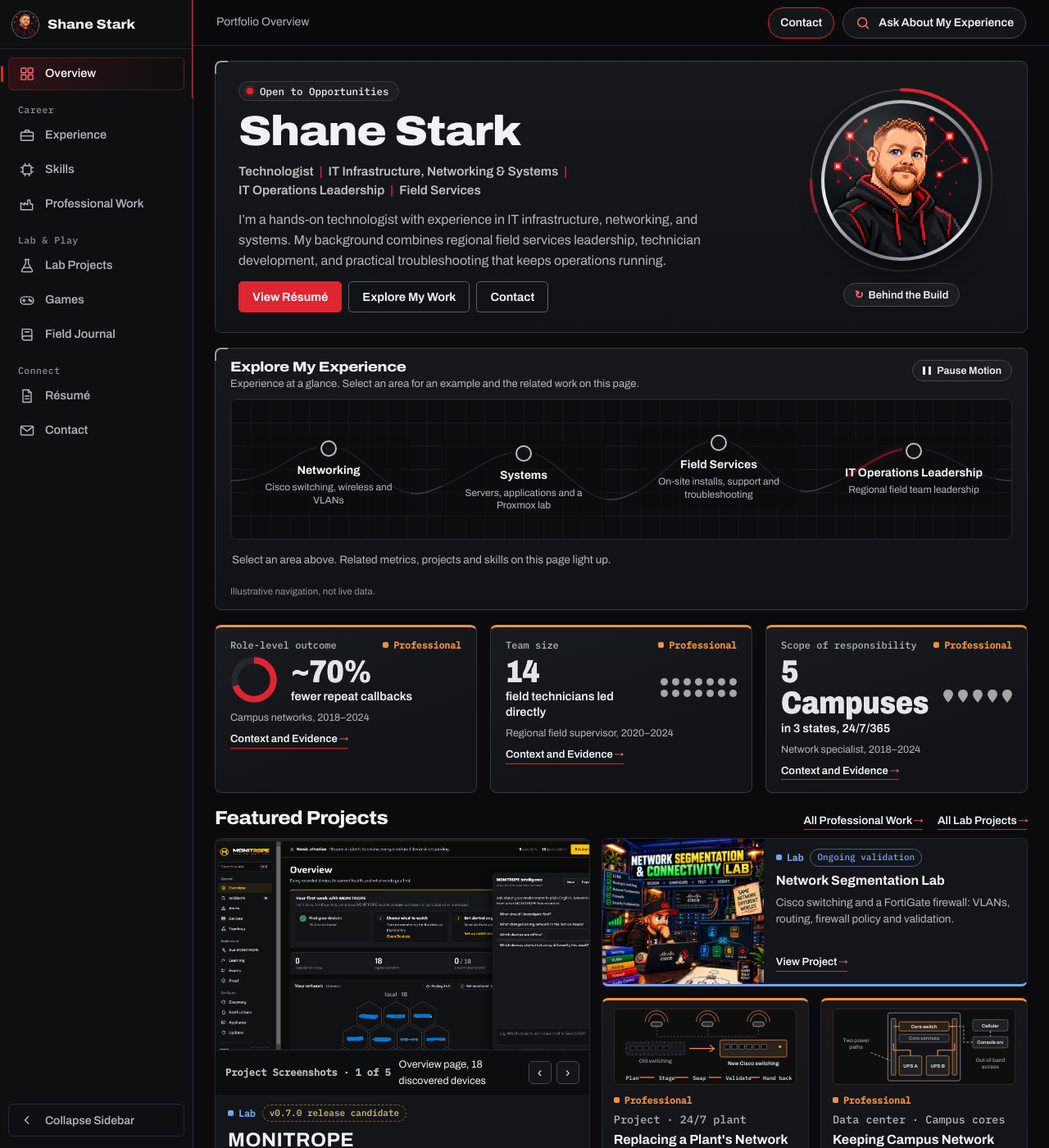
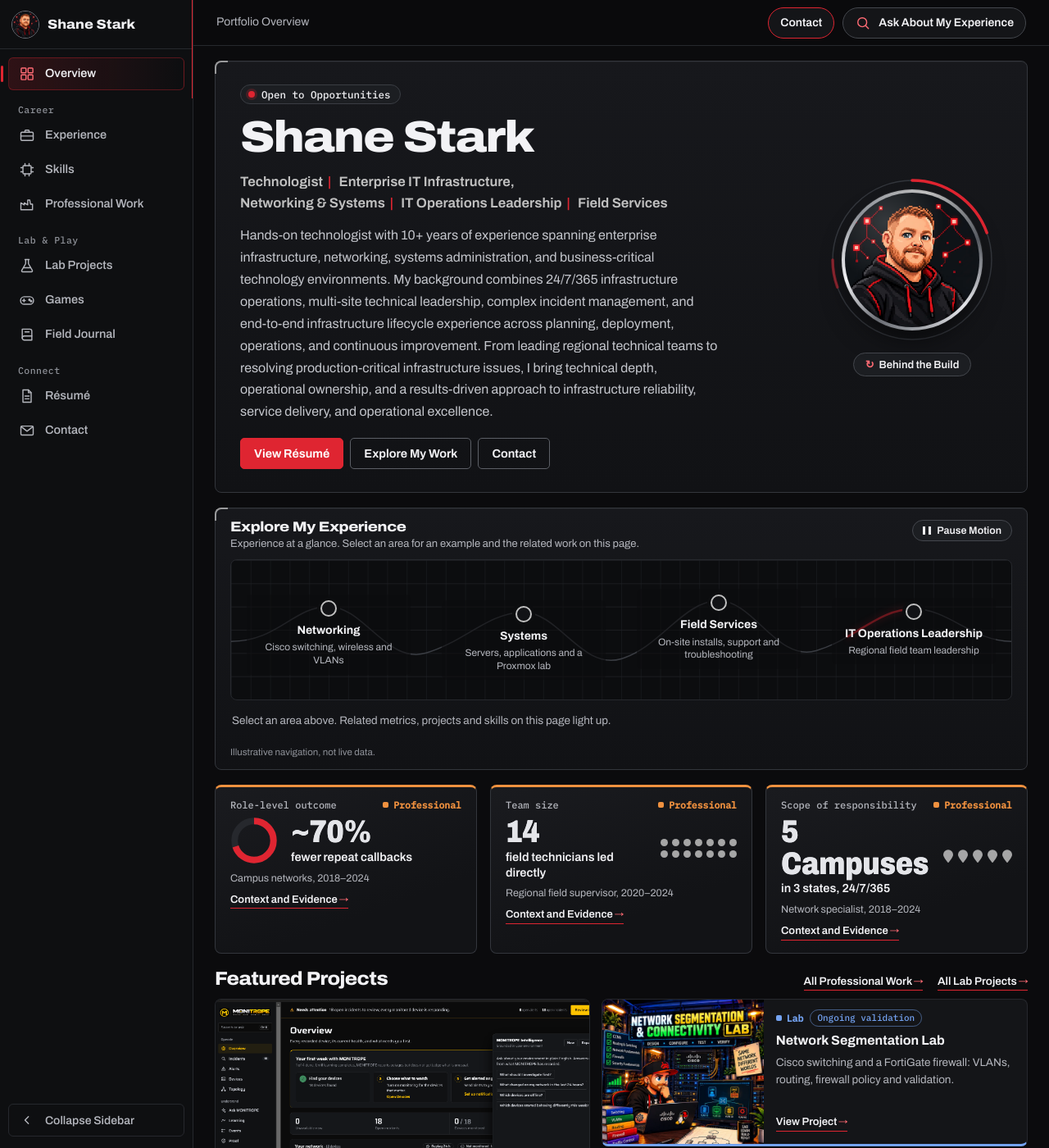
Before and after one commit to smykals/smykals.github.io, a Jekyll site: the page built from index.html, in a window 1280 px wide and 1400 px high. Shown: the whole window at 82% size. Built offline with Jekyll 4.4.1, drawn with Linux system fonts in a browser that asks for light colours.

Commit message:
Hero: enterprise positioning, fuller introduction, smaller avatar
- Headline now reads Technologist | Enterprise IT Infrastructure,
  Networking & Systems | IT Operations Leadership | Field Services.
  Phrases never split and each separator stays with the phrase before
  it, so lines wrap cleanly at every width.
- Introduction replaced with the owner-supplied text; page title and
  descriptions follow it. No OT engineering claim.
- Hierarchy: name, headline, introduction, actions, then avatar. Larger
  name, stronger headline, 64ch introduction at 1.68 line height.
- Avatar unchanged in appearance, about 12% smaller on desktop
  (ring 230 to 202px, portrait 196 to 172px), scaled for laptop and
  phone; ring accent brightens subtly on hover outside reduced motion.
- Behind the Build keeps its quote, link and toggle; the note is
  restyled, and on phones it opens as a readable card beside the
  portrait instead of inside a small circle.
- Homepage grid column is capped at the viewport, fixing an 8px
  sideways scroll at 320px.

Co-Authored-By: Claude Opus 5.5 <noreply@anthropic.com>

```diff
--- a/assets/css/workspace.css
+++ b/assets/css/workspace.css
@@ -974,3 +974,65 @@ body[data-pick] .kpis [data-cap]:not(.pick-on), body[data-pick] .featured [data-
   .ex-node { max-width: none; margin: 0; }
   .ex-node span { grid-column: 2; min-width: 0; }
 }
+
+/* Revision 9: hero hierarchy (name > headline > introduction > actions > avatar) ------------- */
+.home .intro { grid-template-columns: minmax(0, 1fr) auto; gap: 32px; padding: 28px 30px; align-items: center; }
+.intro-text { gap: 14px; }
+.home .intro h1 { font-size: clamp(38px, 4.2vw, 58px); letter-spacing: -.03em; }
+.home .position { font-size: clamp(15px, 1.3vw, 17.5px); font-weight: 650; line-height: 1.55; max-width: 60ch; color: var(--silver); text-wrap: balance; }
+.home .position .phrase { color: var(--silver); margin: 0; }
+.home .position .sep { margin: 0 6px; }
+.home .intro .lede { font-size: 16px; line-height: 1.68; max-width: 64ch; color: #C4C6CC; text-wrap: pretty; }
+.home .intro .actions { margin-top: 4px; }
+
+/* Avatar about 12% smaller on desktop; same ring, frame and red accents */
+.portrait { width: 220px; gap: 12px; }
+.flip { width: 202px; height: 202px; }
+.p-face { width: 172px; height: 172px; }
+.flip-back { padding: 24px 22px; gap: 7px; }
+.home .flip-back h2 { font-size: 14px; color: var(--red-ink); letter-spacing: .02em; }
+.flip-back p { font-size: 13px; line-height: 1.5; }
+.flip-back .p-link { font-size: 12.5px; }
+.build-cue { padding: 6px 14px; }
+.build-cue:focus-visible { outline: 3px solid var(--red); outline-offset: 3px; }
+@media (prefers-reduced-motion: no-preference) {
+  .p-arc { transition: stroke-width .3s ease; }
+  .portrait:hover .p-arc, .build-cue:focus-visible ~ .flip .p-arc { stroke-width: 4.5; }
+}
+
+@media (max-width: 1100px) {
+  .home .intro { gap: 24px; padding: 24px; }
+  .portrait { width: 196px; }
+  .flip { width: 180px; height: 180px; }
+  .p-face { width: 152px; height: 152px; }
+  .flip-back { padding: 20px 18px; }
+  .flip-back p { font-size: 12.5px; }
+}
+
+/* Phones and small tablets: the portrait sits after the actions, and Behind the Build opens
+   as a readable card beside it instead of inside a small circle. */
+@media (max-width: 860px) {
+  .home .intro { grid-template-columns: minmax(0, 1fr); padding: 20px 18px; gap: 18px; }
+  .portrait { width: 100%; display: grid; grid-template-columns: auto minmax(0, 1fr); grid-template-rows: auto auto; column-gap: 16px; row-gap: 8px; align-items: center; justify-items: start; }
+  .flip { display: contents; perspective: none; }
+  .flip-front { position: relative; inset: auto; width: 128px; height: 128px; grid-column: 1; grid-row: 1 / span 2; transform: none !important; }
+  .p-face { width: 108px; height: 108px; padding: 3px; }
+  .flip-back { position: relative; inset: auto; grid-column: 2; grid-row: 1; transform: none !important; border-radius: 10px; text-align: left; justify-items: start; padding: 12px 14px; gap: 5px; box-shadow: none; display: none; }
+  .home .flip-back h2 { font-size: 13.5px; }
+  .flip-back p { font-size: 13.5px; }
+  .flip-back .p-link { font-size: 13px; }
+  .portrait.flipped .flip-back { display: grid; }
+  .portrait:hover .flip-back, .portrait:focus-within .flip-back { display: none; }
+  .portrait.flipped:hover .flip-back, .portrait.flipped:focus-within .flip-back { display: grid; }
+  .build-cue { grid-column: 2; grid-row: 2; justify-self: start; min-height: 40px; }
+  .portrait:not(.flipped) .build-cue { grid-row: 1 / span 2; align-self: center; }
+}
+
+/* The page grid's single column never grows past the viewport (fixes 8px sideways scroll at 320px). */
+.home main { grid-template-columns: minmax(0, 1fr); }
+@media (max-width: 640px) {
+  .home .intro h1 { font-size: 34px; }
+  .home .position { font-size: 15px; }
+  .home .intro .lede { font-size: 15.5px; line-height: 1.6; }
+  .intro-text { gap: 12px; }
+}
--- a/index.html
+++ b/index.html
@@ -6,10 +6,10 @@ layout: null
 <head>
 <meta charset="utf-8">
 <meta name="viewport" content="width=device-width, initial-scale=1">
-<title>Shane Stark | Technologist: IT Infrastructure, Networking &amp; Systems</title>
-<meta name="description" content="Shane Stark is a hands-on technologist with experience in IT infrastructure, networking and systems, regional field services leadership, technician development and practical troubleshooting.">
-<meta property="og:title" content="Shane Stark | Technologist: IT Infrastructure, Networking &amp; Systems">
-<meta property="og:description" content="Shane Stark is a hands-on technologist with experience in IT infrastructure, networking and systems, regional field services leadership, technician development and practical troubleshooting.">
+<title>Shane Stark | Technologist: Enterprise IT Infrastructure, Networking &amp; Systems</title>
+<meta name="description" content="Shane Stark is a hands-on technologist with 10+ years across enterprise infrastructure, networking and systems administration, 24/7/365 infrastructure operations, multi-site technical leadership and field services.">
+<meta property="og:title" content="Shane Stark | Technologist: Enterprise IT Infrastructure, Networking &amp; Systems">
+<meta property="og:description" content="Shane Stark is a hands-on technologist with 10+ years across enterprise infrastructure, networking and systems administration, 24/7/365 infrastructure operations, multi-site technical leadership and field services.">
 <meta property="og:image" content="https://smykalsbuilds.com/assets/img/og-card.png">
 <meta name="theme-color" content="#0B0B0D">
 <meta name="twitter:card" content="summary_large_image">
@@ -340,8 +340,8 @@ footer { background: var(--rack); color: #8B949E; font-size: 14px; padding: 22px
     <div class="intro-text">
       <p class="status"><i aria-hidden="true"></i>Open to Opportunities</p>
       <h1 id="name">Shane Stark</h1>
-      <p class="position"><span class="nb">Technologist</span> <span class="sep" aria-hidden="true">|</span> <span class="nb">IT Infrastructure, Networking &amp; Systems</span> <span class="sep" aria-hidden="true">|</span> <span class="nb">IT Operations Leadership</span> <span class="sep" aria-hidden="true">|</span> <span class="nb">Field Services</span></p>
-      <p class="lede">I’m a hands-on technologist with experience in IT infrastructure, networking, and systems. My background combines regional field services leadership, technician development, and practical troubleshooting that keeps operations running.</p>
+      <p class="position"><span class="nb">Technologist</span><span class="sep" aria-hidden="true">|</span> <span class="phrase"><span class="nb">Enterprise IT Infrastructure,</span> <span class="nb">Networking &amp; Systems</span></span><span class="sep" aria-hidden="true">|</span> <span class="nb">IT Operations Leadership</span><span class="sep" aria-hidden="true">|</span> <span class="nb">Field Services</span></p>
+      <p class="lede">Hands-on technologist with 10+ years of experience spanning enterprise infrastructure, networking, systems administration, and business-critical technology environments. My background combines 24/7/365 infrastructure operations, multi-site technical leadership, complex incident management, and end-to-end infrastructure lifecycle experience across planning, deployment, operations, and continuous improvement. From leading regional technical teams to resolving production-critical infrastructure issues, I bring technical depth, operational ownership, and a results-driven approach to infrastructure reliability, service delivery, and operational excellence.</p>
       <div class="actions">
         <a class="btn primary" href="professional-experience.html">View Résumé</a>
         <a class="btn secondary" href="#projects">Explore My Work</a>
```
